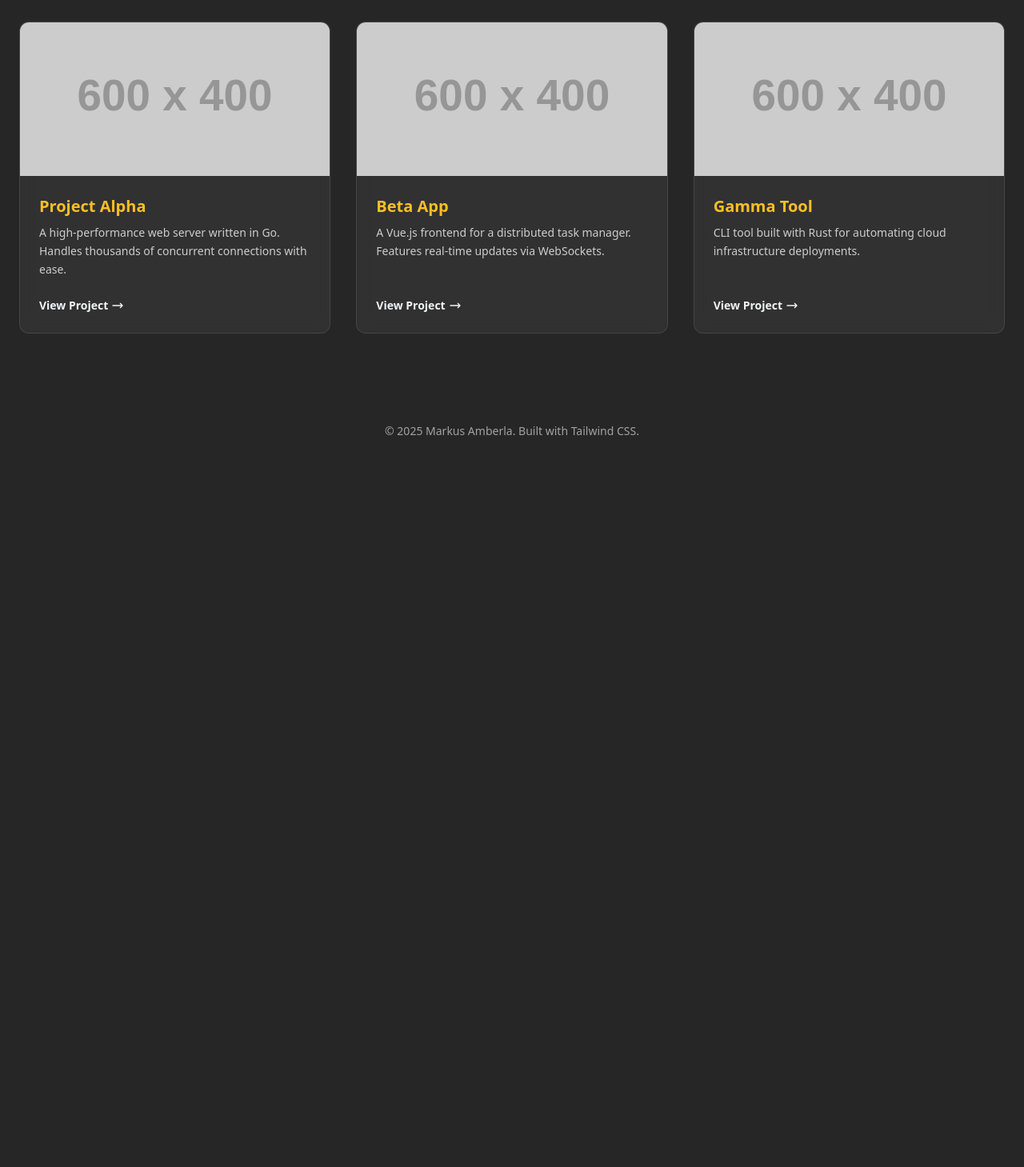
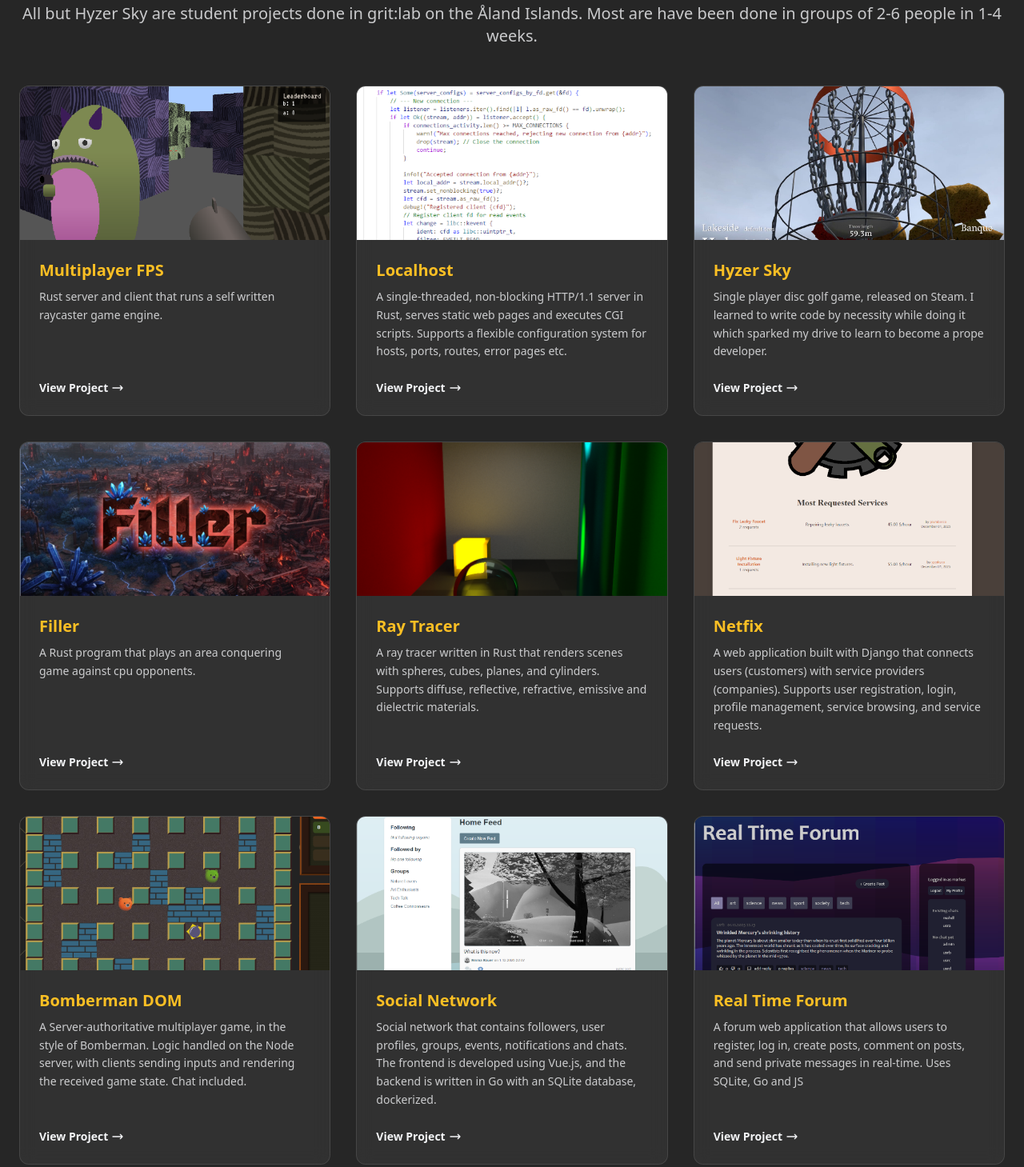
Before and after one commit to MarkusYPA/portfolio, a plain HTML site: page index.html in a window 1280 px wide. Shown: the part 867-2326 px from the top of the page at 80% size. Before the commit the page ends 1448 px from the top, so only its background shows below. Drawn offline with nearby package versions, Linux system fonts and the light colour scheme; placeholder pictures from the web are drawn by us.

Commit message:
add projects

```diff
--- a/config.js
+++ b/config.js
@@ -3,10 +3,10 @@ window.portfolioConfig = {
     name: "Markus Amberla",
     tagline: "Full Stack Developer | Go & Rust Enthusiast",
     description: "I build robust and scalable applications. Passionate about clean code, performance, and exploring new technologies.",
-    picture: "assets/profile.png",
+    picture: "assets/enempi.jpg",
     social: {
-      linkedin: "https://www.linkedin.com/in/your-profile",
-      github: "https://github.com/your-username"
+      linkedin: "https://www.linkedin.com/in/markusamberla/",
+      github: "https://github.com/MarkusYPA"
     }
   },
   theme: {
@@ -23,22 +23,82 @@ window.portfolioConfig = {
   ],
   projects: [
     {
-      title: "Project Alpha",
-      description: "A high-performance web server written in Go. Handles thousands of concurrent connections with ease.",
-      link: "https://github.com/your-username/project-alpha",
-      image: "https://placehold.co/600x400/202020/ffffff?text=Project+Alpha"
+      title: "Multiplayer FPS",
+      description: "Rust server and client that runs a self written raycaster game engine.",
+      link: "https://github.com/MarkusYPA/fps",
+      image: "assets/blobhunter.png"
     },
     {
-      title: "Beta App",
-      description: "A Vue.js frontend for a distributed task manager. Features real-time updates via WebSockets.",
-      link: "https://github.com/your-username/beta-app",
-      image: "https://placehold.co/600x400/202020/ffffff?text=Beta+App"
+      title: "Localhost",
+      description: "A single-threaded, non-blocking HTTP/1.1 server in Rust, serves static web pages and executes CGI scripts. Supports a flexible configuration system for hosts, ports, routes, error pages etc.",
+      link: "https://github.com/MarkusYPA/localhost",
+      image: "assets/localhost.png"
     },
     {
-      title: "Gamma Tool",
-      description: "CLI tool built with Rust for automating cloud infrastructure deployments.",
-      link: "https://github.com/your-username/gamma-tool",
-      image: "https://placehold.co/600x400/202020/ffffff?text=Gamma+Tool"
+      title: "Hyzer Sky",
+      description: "Single player disc golf game, released on Steam. I learned to write code by necessity while doing it which sparked my drive to learn to become a prope developer.",
+      link: "https://store.steampowered.com/app/1293000/Hyzer_Sky/",
+      image: "assets/hyzersky.png"
+    },
+    {
+      title: "Filler",
+      description: "A Rust program that plays an area conquering game against cpu opponents.",
+      link: "https://github.com/MarkusYPA/filler",
+      image: "assets/filler.png"
+    },
+    {
+      title: "Ray Tracer",
+      description: "A ray tracer written in Rust that renders scenes with spheres, cubes, planes, and cylinders. Supports diffuse, reflective, refractive, emissive and dielectric materials.",
+      link: "https://github.com/AllenLeeyn/rt_2",
+      image: "assets/raytracer.png"
+    },
+    {
+      title: "Netfix",
+      description: "A web application built with Django that connects users (customers) with service providers (companies). Supports user registration, login, profile management, service browsing, and service requests.",
+      link: "https://github.com/MarkusYPA/netfix",
+      image: "assets/netfix.png"
+    },
+    {
+      title: "Bomberman DOM",
+      description: "A Server-authoritative multiplayer game, in the style of Bomberman. Logic handled on the Node server, with clients sending inputs and rendering the received game state. Chat included.",
+      link: "https://github.com/MarkusYPA/bomberman-dom",
+      image: "assets/bomberbear.png"
+    },
+    {
+      title: "Social Network",
+      description: "Social network that contains followers, user profiles, groups, events, notifications and chats. The frontend is developed using Vue.js, and the backend is written in Go with an SQLite database, dockerized.",
+      link: "https://github.com/MarkusYPA/social-network",
+      image: "assets/socialnetwork.png"
+    },
+    {
+      title: "Real Time Forum",
+      description: "A forum web application that allows users to register, log in, create posts, comment on posts, and send private messages in real-time. Uses SQLite, Go and JS",
+      link: "https://github.com/MarkusYPA/real-time-forum",
+      image: "assets/realtimeforum.png"
+    },
+    {
+      title: "Lem-In",
+      description: "Move ants through a maze in a given minimum amount of turns. Early Go project with JS visualizer.",
+      link: "https://github.com/MarkusYPA/lem-in",
+      image: "assets/lemin.png"
+    },
+    {
+      title: "Clonernews",
+      description: "Weekend challenge, UI for the HackerNews API.",
+      link: "https://github.com/MarkusYPA/clonernews",
+      image: "assets/clonernews.png"
+    },
+    {
+      title: "Forum",
+      description: "Final project of the Go phase. Web forum built with Go, HTML, CSS, JavaScript, and SQLite. Posts and replies in trees with likes/dislikes. User authentication with password encryption, Docker.",
+      link: "https://github.com/MarkusYPA/forum",
+      image: "assets/forum.png"
     }
+    /* {
+      title: "",
+      description: ".",
+      link: "https://github.com/MarkusYPA/",
+      image: "assets/.png"
+    } */
   ]
 };
--- a/index.html
+++ b/index.html
@@ -76,7 +76,8 @@
         <!-- Projects Section -->
         <section class="py-20">
             <div class="container mx-auto px-6">
-                <h2 class="text-3xl font-bold mb-12 text-center">Featured Projects</h2>
+                <h2 class="text-3xl font-bold mb-6 text-center">Featured Projects</h2>
+                <h3 class="text-xl mb-12 opacity-80 text-center">All but Hyzer Sky are student projects done in grit:lab on the Åland Islands. Most are have been done in groups of 2-6 people in 1-4 weeks.</h3>
                 <div id="projects-grid" class="grid grid-cols-1 md:grid-cols-2 lg:grid-cols-3 gap-8">
                     <!-- Projects injected here -->
                 </div>
@@ -85,7 +86,7 @@
 
         <!-- Footer -->
         <footer class="py-8 text-center opacity-60 text-sm">
-            <p>&copy; <span id="year"></span> <span id="footer-name"></span>. Built with Tailwind CSS.</p>
+            <p>&copy; <span id="year"></span> <span id="footer-name"></span></p>
         </footer>
 
     </div>
```
Also changed, not shown: assets/blobhunter.png (added), assets/bomberbear.png (added), assets/clonernews.png (added), assets/enempi.jpg (added), assets/filler.png (added), assets/forum.png (added), assets/hyzersky.png (added), assets/kasvot2.jpg (added), assets/lemin.png (added), assets/localhost.png (added), assets/netfix.png (added), assets/raytracer.png (added), assets/realtimeforum.png (added), assets/socialnetwork.png (added).
